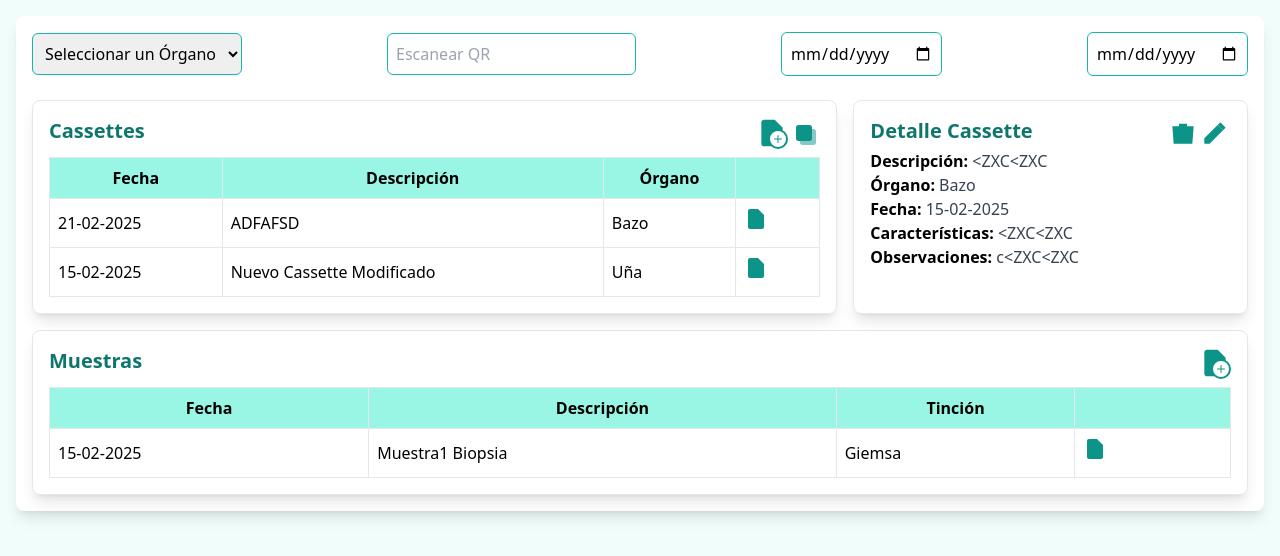
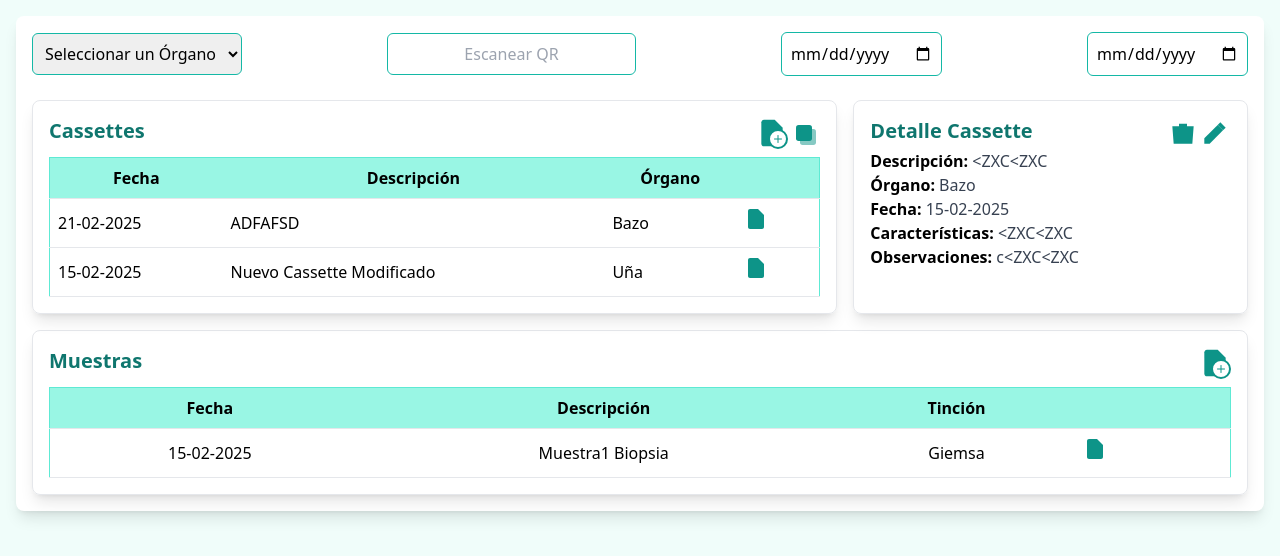
Before and after one commit to alfaroo1/AppSanitariaFront, a website: page src/pages/gestion.html in a window 1280 px wide. Drawn offline with nearby package versions, Linux system fonts and the light colour scheme.

Commit message:
Retoques gestion

```diff
--- a/src/pages/gestion.html
+++ b/src/pages/gestion.html
@@ -24,12 +24,12 @@
 
         <!-- Header -->
         <header class="flex flex-wrap justify-between items-center gap-2 mb-6">
-            <select class="border border-teal-500 rounded-md p-2 hover:bg-teal-100 hover:border-teal-700 focus:bg-teal-300">
+            <select class="border border-teal-500 rounded-md p-2 hover:bg-teal-100 hover:border-teal-600 focus:bg-teal-200 focus:border-teal-800">
                 <option>Seleccionar un Órgano</option>
             </select>
-            <input type="text" placeholder="Escanear QR" class="border border-teal-500 rounded-md p-2 hover:bg-teal-100 hover:border-teal-700 focus:bg-teal-300">
-            <input type="date" class="border border-teal-500 rounded-md p-2 hover:bg-teal-100 hover:border-teal-700 focus:bg-teal-300">
-            <input type="date" class="border border-teal-500 rounded-md p-2 hover:bg-teal-100 hover:border-teal-700 focus:bg-teal-300">
+            <input type="text" placeholder="Escanear QR" class="text-center border border-teal-500 rounded-md p-2 hover:bg-teal-100 hover:border-teal-600 focus:bg-teal-200 focus:border-teal-700">
+            <input type="date" class="border border-teal-500 rounded-md p-2 hover:bg-teal-100 hover:border-teal-600 focus:bg-teal-200 focus:border-teal-700">
+            <input type="date" class="border border-teal-500 rounded-md p-2 hover:bg-teal-100 hover:border-teal-600 focus:bg-teal-200 focus:border-teal-700">
         </header>
 
         <div class="grid md:grid-cols-3 gap-4">
@@ -67,19 +67,19 @@
                     <table class="w-full border border-teal-300">
                         <thead>
                             <tr class="bg-teal-200">
-                                <th class="p-2 border">Fecha</th>
-                                <th class="p-2 border">Descripción</th>
-                                <th class="p-2 border">Órgano</th>
-                                <th class="p-2 border"></th>
+                                <th class="p-2 border-b hover:bg-teal-300">Fecha</th>
+                                <th class="p-2 border-b hover:bg-teal-300">Descripción</th>
+                                <th class="p-2 border-b hover:bg-teal-300">Órgano</th>
+                                <th class="p-2 border-b"></th>
                             </tr>
                         </thead>
                         <tbody>
                             <!--? Filas provisionales, cambiar a js-->
-                            <tr class="border">
-                                <td class="p-2 border">21-02-2025</td>
-                                <td class="p-2 border">ADFAFSD</td>
-                                <td class="p-2 border">Bazo</td>
-                                <td class="p-2 border">
+                            <tr class="border-b">
+                                <td class="p-2">21-02-2025</td>
+                                <td class="p-2">ADFAFSD</td>
+                                <td class="p-2">Bazo</td>
+                                <td class="p-2">
                                     <!-- Ícono de agregar archivo -->
                                     <div class="relative w-8 h-8 text-teal-500">
                                         <svg xmlns="http://www.w3.org/2000/svg" class="w-6 h-6 text-teal-600 icono hover:text-teal-400 active:text-teal-700" viewBox="0 0 24 24" fill="currentColor">
@@ -88,11 +88,11 @@
                                     </div>
                                 </td>
                             </tr>
-                            <tr class="border">
-                                <td class="p-2 border">15-02-2025</td>
-                                <td class="p-2 border">Nuevo Cassette Modificado</td>
-                                <td class="p-2 border">Uña</td>
-                                <td class="p-2 border">
+                            <tr class="border-b">
+                                <td class="p-2">15-02-2025</td>
+                                <td class="p-2">Nuevo Cassette Modificado</td>
+                                <td class="p-2">Uña</td>
+                                <td class="p-2">
                                     <!-- Ícono de agregar archivo -->
                                     <div class="relative w-8 h-8 text-teal-500">
                                         <svg xmlns="http://www.w3.org/2000/svg" class="w-6 h-6 text-teal-600 icono hover:text-teal-400 active:text-teal-700" viewBox="0 0 24 24" fill="currentColor">
@@ -164,19 +164,19 @@
                 <table class="w-full border border-teal-300">
                     <thead>
                         <tr class="bg-teal-200">
-                            <th class="p-2 border">Fecha</th>
-                            <th class="p-2 border">Descripción</th>
-                            <th class="p-2 border">Tinción</th>
-                            <th class="p-2 border"></th>
+                            <th class="p-2 border-b hover:bg-teal-300">Fecha</th>
+                            <th class="p-2 border-b hover:bg-teal-300">Descripción</th>
+                            <th class="p-2 border-b hover:bg-teal-300">Tinción</th>
+                            <th class="p-2 border-b"></th>
                         </tr>
                     </thead>
                     <tbody>
                         <!--? Filas provisionales, cambiar a js-->
-                        <tr>
-                            <td class="p-2 border">15-02-2025</td>
-                            <td class="p-2 border">Muestra1 Biopsia</td>
-                            <td class="p-2 border">Giemsa</td>
-                            <td class="p-2 border">
+                        <tr class="border-b text-center">
+                            <td class="p-2">15-02-2025</td>
+                            <td class="p-2">Muestra1 Biopsia</td>
+                            <td class="p-2">Giemsa</td>
+                            <td class="p-2">
                                 <!-- Ícono de agregar archivo -->
                                 <div class="relative w-8 h-8 text-teal-500">
                                     <svg xmlns="http://www.w3.org/2000/svg" class="w-6 h-6 text-teal-600 icono hover:text-teal-400 active:text-teal-700" viewBox="0 0 24 24" fill="currentColor">
```
